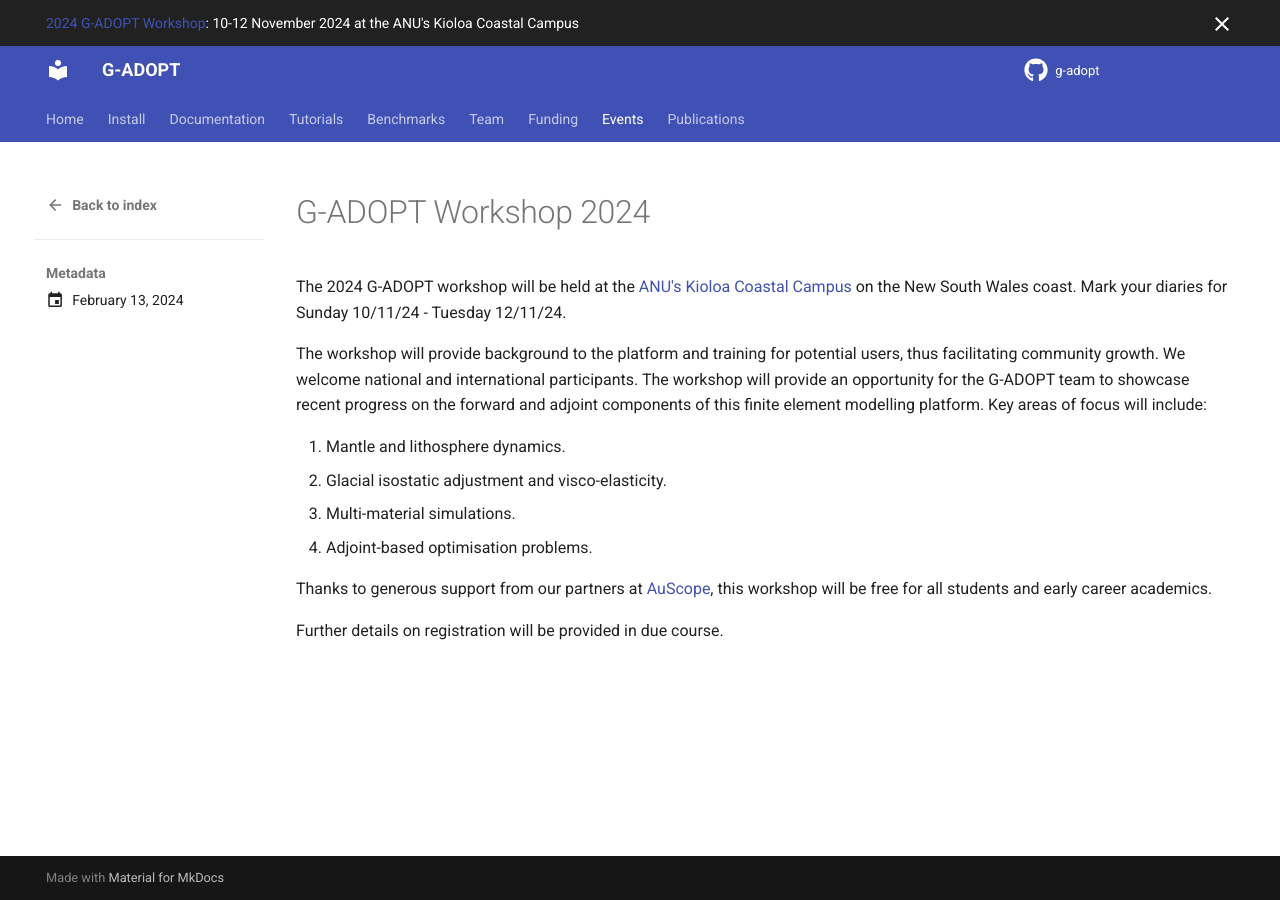
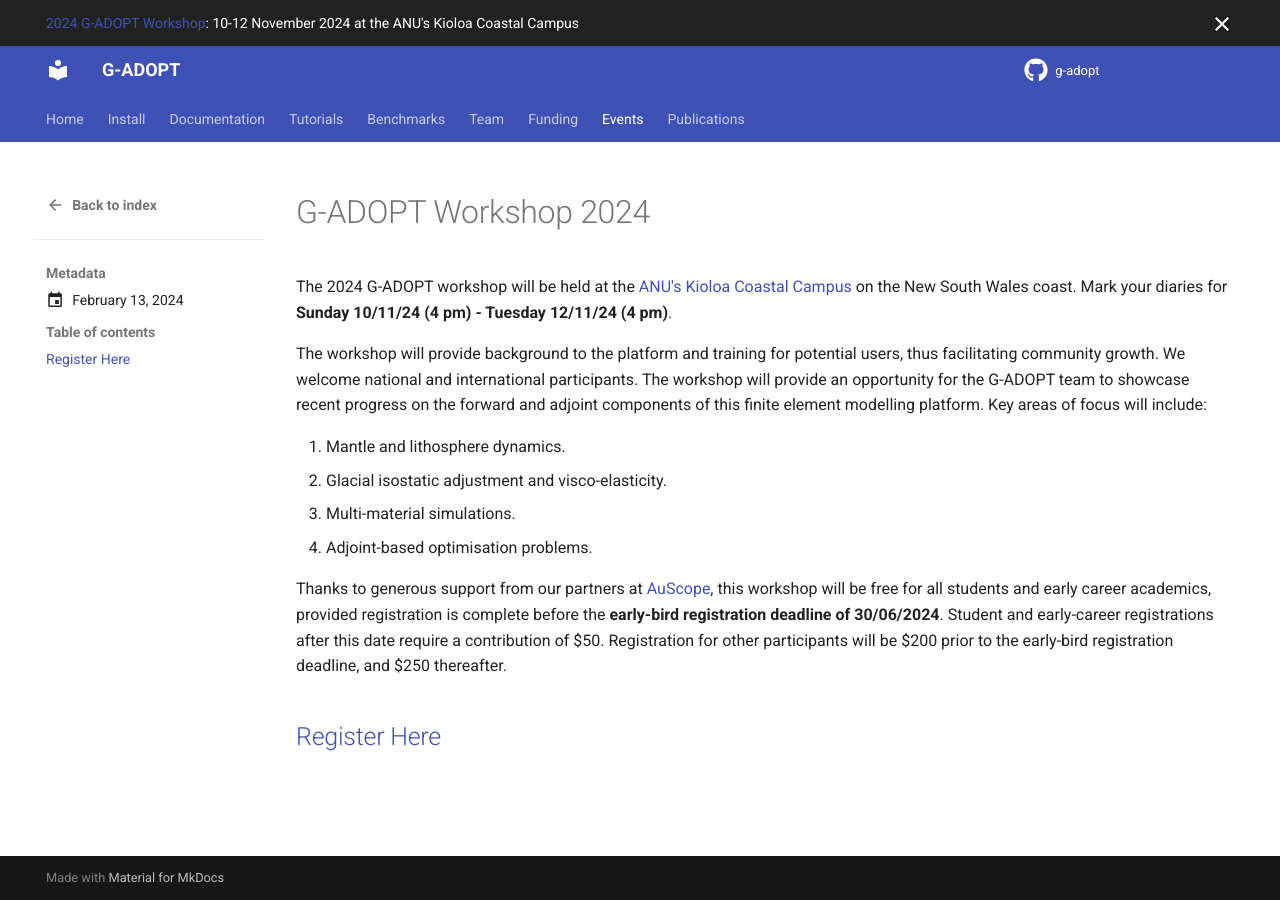
Before and after one commit to g-adopt/g-adopt.github.io, an MkDocs documentation site: the page built from docs/events/workshops/posts/2024-workshop.md, in a window 1280 px wide. Built offline with MkDocs 1.6.1 and Material for MkDocs 9.7.7, drawn with Linux system fonts in a browser that asks for light colours; comment, search, counter and statistics services are not loaded.

Commit message:
Add workshop registration page (#15)

```diff
--- a/docs/events/workshops/posts/2024-workshop.md
+++ b/docs/events/workshops/posts/2024-workshop.md
@@ -4,7 +4,7 @@ date: 2024-02-13
 
 # G-ADOPT Workshop 2024
 
-The 2024 G-ADOPT workshop will be held at the [ANU's Kioloa Coastal Campus](https://www.anu.edu.au/about/campuses-facilities/kioloa-coastal-campus) on the New South Wales coast. Mark your diaries for Sunday 10/11/24 - Tuesday 12/11/24.
+The 2024 G-ADOPT workshop will be held at the [ANU's Kioloa Coastal Campus](https://www.anu.edu.au/about/campuses-facilities/kioloa-coastal-campus) on the New South Wales coast. Mark your diaries for **Sunday 10/11/24 (4 pm) - Tuesday 12/11/24 (4 pm)**.
 
 The workshop will provide background to the platform and training for potential users, thus facilitating community growth. We welcome national and international participants. The workshop will provide an opportunity for the G-ADOPT team to showcase recent progress on the forward and adjoint components of this finite element modelling platform. Key areas of focus will include:
 
@@ -13,6 +13,6 @@ The workshop will provide background to the platform and training for potential
 3. Multi-material simulations.
 4. Adjoint-based optimisation problems.
 
-Thanks to generous support from our partners at [AuScope](https://www.auscope.org.au/), this workshop will be free for all students and early career academics.
+Thanks to generous support from our partners at [AuScope](https://www.auscope.org.au/), this workshop will be free for all students and early career academics, provided registration is complete before the **early-bird registration deadline of 30/06/2024**. Student and early-career registrations after this date require a contribution of $50. Registration for other participants will be $200 prior to the early-bird registration deadline, and $250 thereafter.
 
-Further details on registration will be provided in due course.
+## [Register Here](https://payments.anu.edu.au/GADOPT2024)
```
